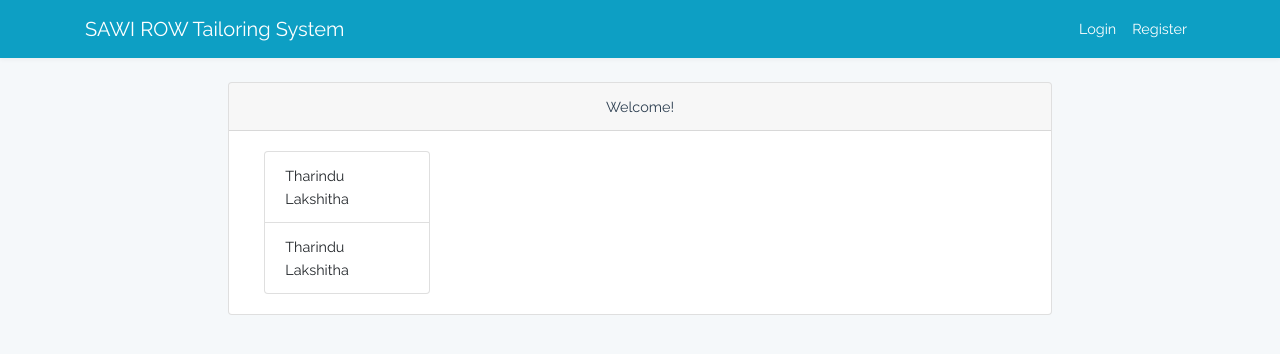
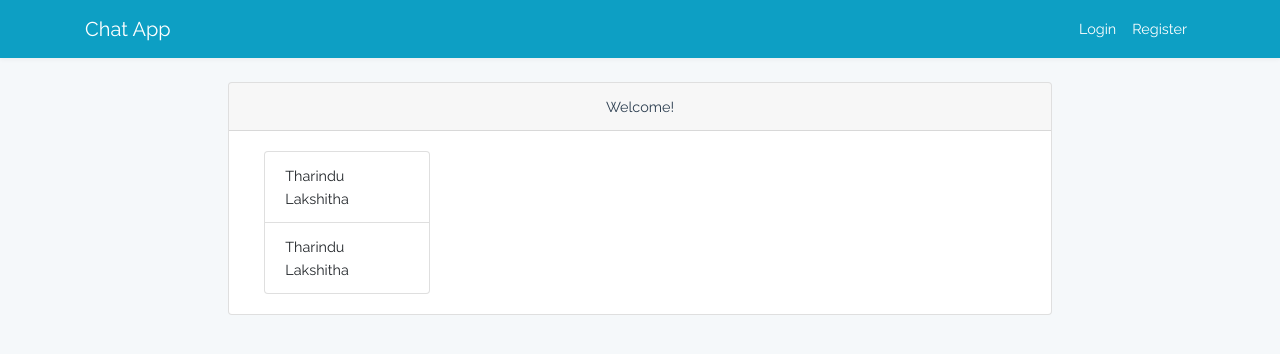
Before and after one commit to tharindulucky/chat-app-frontend, a Vue app: page / in a window 1280 px wide. Shown: the top 354 px of the page. Built offline with nearby package versions, Linux system fonts and the light colour scheme; what vue-simple-alert would draw is missing.

Commit message:
cleanup fix

```diff
--- a/src/components/Nav.vue
+++ b/src/components/Nav.vue
@@ -1,7 +1,7 @@
 <template>
     <nav class="navbar navbar-expand-lg navbar-light navbar-laravel app-navigation">
     <div class="container">
-        <router-link to="/" class="navbar-brand">SAWI ROW Tailoring System</router-link>
+        <router-link to="/" class="navbar-brand">Chat App</router-link>
         <button class="navbar-toggler" type="button" data-toggle="collapse" data-target="#navbarSupportedContent" aria-controls="navbarSupportedContent" aria-expanded="false" aria-label="Toggle navigation">
             <span class="navbar-toggler-icon"></span>
         </button>
```
